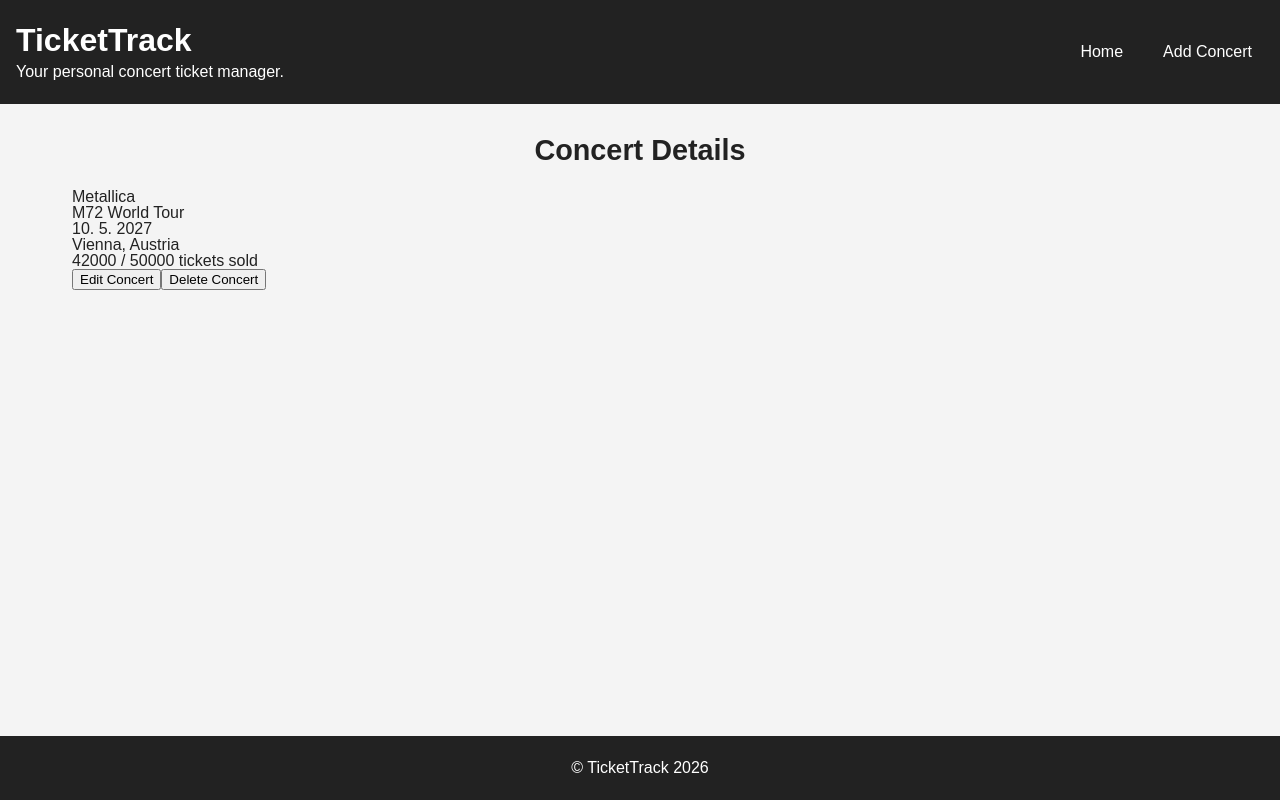
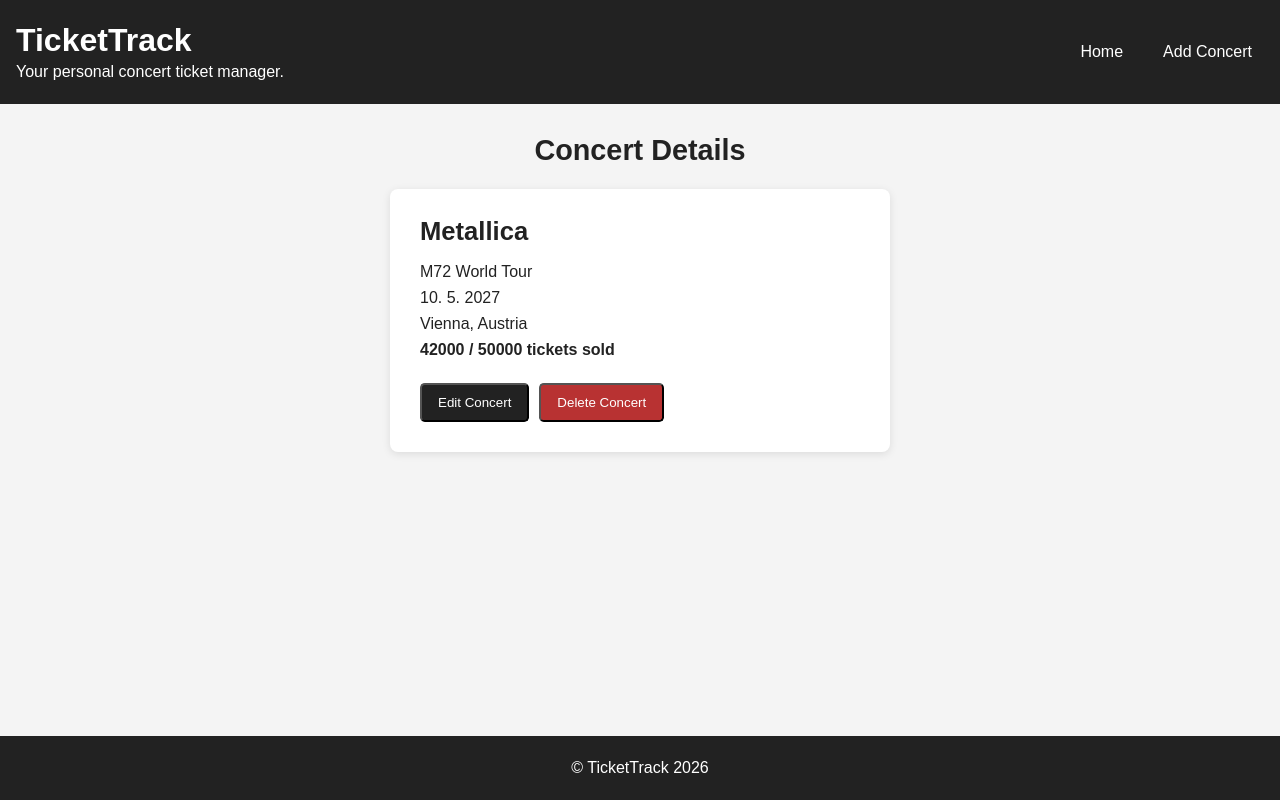
Before and after one commit to Spiritus93/TicketTrack, a React (Vite) app: page /concert-details/1 in a window 1280 px wide. Built offline with nearby package versions, Linux system fonts and the light colour scheme; data requests are answered from the project's data file.

Commit message:
Added styling for concert details

```diff
--- a/src/pages/ConcertDetails/ConcertDetails.jsx
+++ b/src/pages/ConcertDetails/ConcertDetails.jsx
@@ -47,13 +47,22 @@
     return(
         <section className="concerts">
             <h2 className="concerts-title">Concert Details</h2>
-            <p>{concert?.artist}</p>
-            <p>{concert?.tour}</p>
-            <p>{formattedDate}</p>
-            <p>{concert?.location}</p>
-            <p>{concert?.ticketsSold} / {concert?.capacity} tickets sold</p>
-            <button onClick={handleEdit}>Edit Concert</button>
-            <button onClick={handleDelete}>Delete Concert</button>
+            <div className="concert-details">
+                <h3>{concert?.artist}</h3>
+                <p>{concert?.tour}</p>
+                <p>{formattedDate}</p>
+                <p>{concert?.location}</p>
+                <p className="ticket-info">
+                    {concert?.ticketsSold} / {concert?.capacity} tickets sold
+                </p>
+
+                <div className="concert-details-actions">
+                    <button className="edit-button" onClick={handleEdit}>Edit Concert</button>
+                    <button className="delete-button" onClick={handleDelete}>
+                        Delete Concert
+                    </button>
+                </div>
+            </div>
         </section>
     )
 }
--- a/src/pages/ConcertDetails/ConcertDetails.scss
+++ b/src/pages/ConcertDetails/ConcertDetails.scss
@@ -0,0 +1,48 @@
+.concert-details {
+  width: 100%;
+  max-width: 500px;
+  margin: 0 auto;
+  padding: 30px;
+  background-color: white;
+  border-radius: 8px;
+  box-shadow: 0 2px 8px rgba(0, 0, 0, 0.1);
+
+  h3 {
+    margin-top: 0;
+    margin-bottom: 20px;
+    font-size: 1.6rem;
+    font-weight: bold;
+  }
+
+  p {
+    margin: 10px 0;
+  }
+}
+
+.ticket-info {
+  margin-top: 20px;
+  font-weight: bold;
+}
+
+.concert-details-actions {
+  display: flex;
+  gap: 10px;
+  margin-top: 25px;
+
+  button {
+    padding: 10px 16px;
+    cursor: pointer;
+  }
+}
+
+.edit-button {
+  background-color: #222;
+  color: white;
+  border-radius: 0.3rem;
+}
+
+.delete-button {
+  background-color: #b83232;
+  color: white;
+  border-radius: 0.3rem;
+}
```
